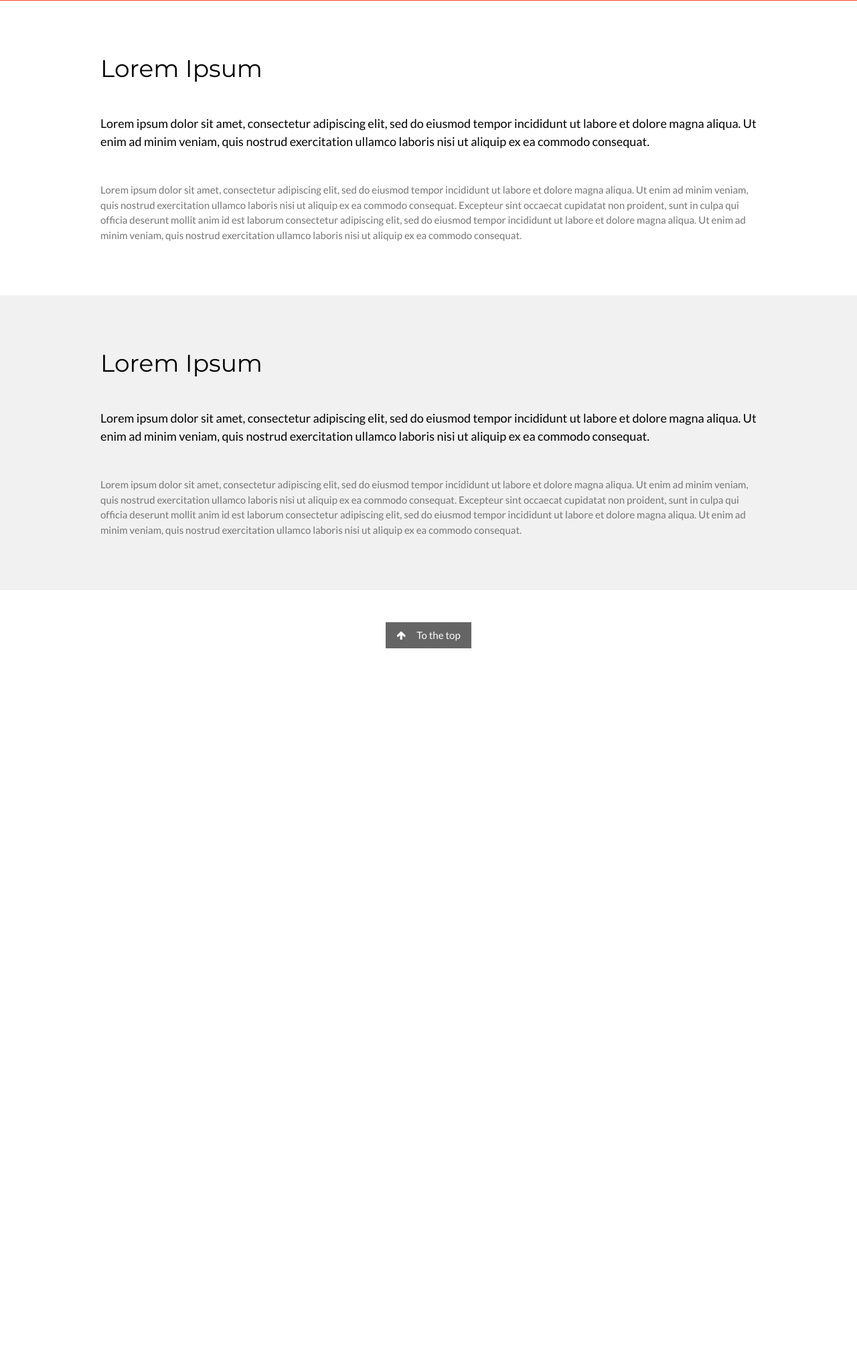
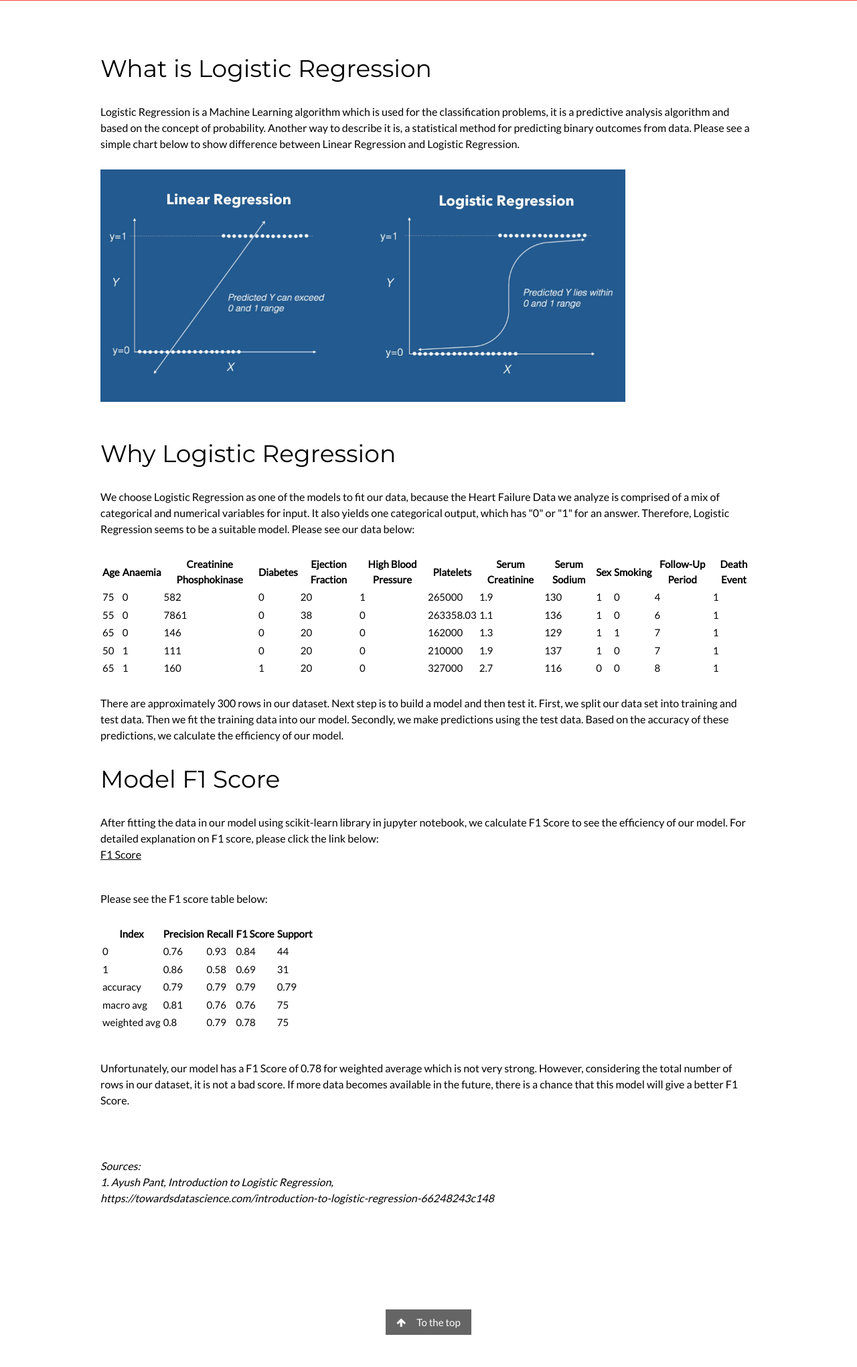
Before and after one commit to alexturkmen/Heart-Failure-Analysis, a Flask app: page /link1 in a window 1280 px wide. Shown: the part 323-2364 px from the top of the page at 67% size. Before the commit the page ends 1291 px from the top, so only its background shows below. Run offline with Flask 2, Linux system fonts and the light colour scheme.

Commit message:
Changes made to update Logistic regression link.

```diff
--- /dev/null
+++ b/Data/Report.csv
@@ -0,0 +1,6 @@
+Index,precision,recall,f1-score,support
+0,0.76,0.93,0.84,44.0
+1,0.86,0.58,0.69,31.0
+accuracy,0.79,0.79,0.79,0.79
+macro avg,0.81,0.76,0.76,75.0
+weighted avg,0.8,0.79,0.78,75.0
--- a/app.py
+++ b/app.py
@@ -59,6 +59,49 @@ def link2():
 def viz():
     return render_template("viz.html")
 
+@app.route("/api/data")
+def dataoverall():
+
+    heart_df = pd.read_csv('./Data/heart_failure_clinical_records_dataset.csv')
+    new_list = []
+
+    for index, row in heart_df.head(5).iterrows():
+        new_dict = {}
+        new_dict['Age'] = row['age']
+        new_dict['Anaemia'] = row['anaemia']
+        new_dict['Creatinine_phosphokinase'] = row['creatinine_phosphokinase']
+        new_dict['Diabetes'] = row['diabetes']
+        new_dict['Ejection_fraction'] = row['ejection_fraction']
+        new_dict['High_blood_pressure'] = row['high_blood_pressure']
+        new_dict['Platelets'] = row['platelets']
+        new_dict['Serum_creatinine'] = row['serum_creatinine']
+        new_dict['Serum_sodium'] = row['serum_sodium']
+        new_dict['Sex'] = row['sex']
+        new_dict['Smoking'] = row['smoking']
+        new_dict['Time'] = row['time']
+        new_dict['Death_event'] = row['DEATH_EVENT']
+        new_list.append(new_dict)
+
+    return jsonify(new_list)
+
+@app.route("/api/f1score")
+def f1score():
+
+    report_df = pd.read_csv('./Data/Report.csv')
+    f1_list = []
+
+    for index, row in report_df.head(5).iterrows():
+        f1_dict = {}
+        f1_dict['Index'] = row['Index']
+        f1_dict['Precision'] = row['precision']
+        f1_dict['Recall'] = row['recall']
+        f1_dict['F1_score'] = row['f1-score']
+        f1_dict['Support'] = row['support']
+        f1_list.append(f1_dict)
+
+    return jsonify(f1_list)
+
+
 
 if __name__ == "__main__":
     app.run()
--- /dev/null
+++ b/static/js/app.js
@@ -0,0 +1,86 @@
+// Creating a function to create the heart failure table
+
+function buildtable1() {
+
+  /* data route */
+  let url1 = "/api/data";
+
+  var tbody1 = d3.select(".heart-table");
+
+  d3.json(url1).then(function(data) {
+
+    data.forEach((item) => {
+      let row = tbody1.append("tr")
+      let age = row.append("td")
+      let anaemia = row.append("td")
+      let creatinine_phosphokinase = row.append("td")
+      let diabetes = row.append("td")
+      let ejection_fraction = row.append("td")
+      let high_blood_pressure = row.append("td")
+      let platelets = row.append("td")
+      let serum_creatinine = row.append("td")
+      let serum_sodium = row.append("td")
+      let sex = row.append("td")
+      let smoking = row.append("td")
+      let time = row.append("td")
+      let death_event = row.append("td")
+
+      age.text(item.Age);
+      anaemia.text(item.Anaemia);
+      creatinine_phosphokinase.text(item.Creatinine_phosphokinase);
+      diabetes.text(item.Diabetes);
+      ejection_fraction.text(item.Ejection_fraction);
+      high_blood_pressure.text(item.High_blood_pressure);
+      platelets.text(item.Platelets);
+      serum_creatinine.text(item.Serum_creatinine);
+      serum_sodium.text(item.Serum_sodium);
+      sex.text(item.Sex);
+      smoking.text(item.Smoking);
+      time.text(item.Time);
+      death_event.text(item.Death_event);
+
+    })
+
+  })
+
+}
+
+buildtable1();
+
+
+
+
+// Creating a function to create the F1 Score table
+
+function buildtable2() {
+
+  /* data route */
+  let url2 = "/api/f1score";
+  console.log(url2)
+
+  var tbody2 = d3.select(".f1-table");
+
+  d3.json(url2).then(function(data) {
+
+    data.forEach((item) => {
+      let row = tbody2.append("tr")
+      let index = row.append("td")
+      let precision = row.append("td")
+      let recall = row.append("td")
+      let f1score = row.append("td")
+      let support = row.append("td")
+
+
+      index.text(item.Index);
+      precision.text(item.Precision);
+      recall.text(item.Recall);
+      f1score.text(item.F1_score);
+      support.text(item.Support);
+
+    })
+
+  })
+
+}
+
+buildtable2();
--- a/templates/link1.html
+++ b/templates/link1.html
@@ -97,59 +97,110 @@
       <p class="w3-xlarge">A ML Project by The Quad++</p>
     </header>
 
-    <!-- First Grid -->
+
+
+    <!-- Logistic Regression -->
     <div class="w3-row-padding w3-padding-64 w3-container">
       <div class="w3-content">
-        <div class="w3">
-          <h1>Lorem Ipsum</h1>
-          <h5 class="w3-padding-32">
-            Lorem ipsum dolor sit amet, consectetur adipiscing elit, sed do
-            eiusmod tempor incididunt ut labore et dolore magna aliqua. Ut enim
-            ad minim veniam, quis nostrud exercitation ullamco laboris nisi ut
-            aliquip ex ea commodo consequat.
-          </h5>
+        <div class="w3-col">
+          <h1>What is Logistic Regression</h1>
+          <h6 class="w3-padding-16">
+            Logistic Regression is a Machine Learning algorithm which is used for the classification problems,
+            it is a predictive analysis algorithm and based on the concept of probability. Another way to describe it is, a
+            statistical method for predicting binary outcomes from data.
+            Please see a simple chart below to show difference between Linear Regression and Logistic Regression.
+          </h6>
+          <img
+              src="/static/images/log_reg/log_reg1.jpeg"
+              alt="Ida"
+              style="width: 80%;padding-bottom: 40px"
+            />
 
-          <p class="w3-text-grey">
-            Lorem ipsum dolor sit amet, consectetur adipiscing elit, sed do
-            eiusmod tempor incididunt ut labore et dolore magna aliqua. Ut enim
-            ad minim veniam, quis nostrud exercitation ullamco laboris nisi ut
-            aliquip ex ea commodo consequat. Excepteur sint occaecat cupidatat
-            non proident, sunt in culpa qui officia deserunt mollit anim id est
-            laborum consectetur adipiscing elit, sed do eiusmod tempor
-            incididunt ut labore et dolore magna aliqua. Ut enim ad minim
-            veniam, quis nostrud exercitation ullamco laboris nisi ut aliquip ex
-            ea commodo consequat.
-          </p>
+          <h1>Why Logistic Regression</h1>
+          <h6 class="w3-padding-16">
+            We choose Logistic Regression as one of the models to fit our data, because the Heart Failure Data we analyze is comprised of a
+            mix of categorical and numerical variables for input. It also yields one categorical output, which has "0" or "1" for an answer.
+            Therefore, Logistic Regression seems to be a suitable model. Please see our data below:
+          </h6>
+
+          <div class="col-md-10">
+            <div id="table-area" class="">
+              <table id="heart-table" class="table table-striped">
+                <thead>
+                  <tr>
+                    <th class="table-head">Age</th>
+                    <th class="table-head">Anaemia</th>
+                    <th class="table-head">Creatinine Phosphokinase</th>
+                    <th class="table-head">Diabetes</th>
+                    <th class="table-head">Ejection Fraction</th>
+                    <th class="table-head">High Blood Pressure</th>
+                    <th class="table-head">Platelets</th>
+                    <th class="table-head">Serum Creatinine</th>
+                    <th class="table-head">Serum Sodium</th>
+                    <th class="table-head">Sex</th>
+                    <th class="table-head">Smoking</th>
+                    <th class="table-head">Follow-Up Period</th>
+                    <th class="table-head">Death Event</th>
+                  </tr>
+                </thead>
+                <tbody class="heart-table"></tbody>
+              </table>
+            </div>
+          </div>
+
+          <h6 class="w3-padding-16">
+            There are approximately 300 rows in our dataset. Next step is to build a model and then test it. First, we split our data set
+            into training and test data. Then we fit the training data into our model.
+            Secondly, we make predictions using the test data. Based on the accuracy of these predictions, we calculate the efficiency of
+            our model.
+          </h6>
+
+
+          <h1>Model F1 Score</h1>
+          <h6 class="w3-padding-16">
+            After fitting the data in our model using scikit-learn library in jupyter notebook, we calculate F1 Score to see
+            the efficiency of our model. For detailed explanation on F1 score, please click the link below: <br>
+            <a href="https://en.wikipedia.org/wiki/F-score">F1 Score</a>
+          </h6>
+
+          <h6 class="w3-padding-16">
+            Please see the F1 score table below:
+          </h6>
+
+          <div class="col-md-10">
+            <div id="table-area" class="">
+              <table id="f1-table" class="table table-striped">
+                <thead>
+                  <tr>
+                    <th class="table-head">Index</th>
+                    <th class="table-head">Precision</th>
+                    <th class="table-head">Recall</th>
+                    <th class="table-head">F1 Score</th>
+                    <th class="table-head">Support</th>
+                  </tr>
+                </thead>
+                <tbody class="f1-table"></tbody>
+              </table>
+            </div>
+          </div>
+
+          <h6 class="w3-padding-32">
+            Unfortunately, our model has a F1 Score of 0.78 for weighted average which is not very strong. However, considering
+            the total number of rows in our dataset, it is not a bad score. If more data becomes available in
+            the future, there is a chance that this model will give a better F1 Score.
+          </h6>
+
+          <h6 class="w3-padding-32" style="font-style:italic">
+            Sources: <br>
+            1. Ayush Pant, Introduction to Logistic Regression, <br>
+            https://towardsdatascience.com/introduction-to-logistic-regression-66248243c148
+          </h6>
+
+
         </div>
       </div>
     </div>
 
-    <!-- Second Grid -->
-    <div class="w3-row-padding w3-light-grey w3-padding-64 w3-container">
-      <div class="w3-content">
-        <div class="w3">
-          <h1>Lorem Ipsum</h1>
-          <h5 class="w3-padding-32">
-            Lorem ipsum dolor sit amet, consectetur adipiscing elit, sed do
-            eiusmod tempor incididunt ut labore et dolore magna aliqua. Ut enim
-            ad minim veniam, quis nostrud exercitation ullamco laboris nisi ut
-            aliquip ex ea commodo consequat.
-          </h5>
-
-          <p class="w3-text-grey">
-            Lorem ipsum dolor sit amet, consectetur adipiscing elit, sed do
-            eiusmod tempor incididunt ut labore et dolore magna aliqua. Ut enim
-            ad minim veniam, quis nostrud exercitation ullamco laboris nisi ut
-            aliquip ex ea commodo consequat. Excepteur sint occaecat cupidatat
-            non proident, sunt in culpa qui officia deserunt mollit anim id est
-            laborum consectetur adipiscing elit, sed do eiusmod tempor
-            incididunt ut labore et dolore magna aliqua. Ut enim ad minim
-            veniam, quis nostrud exercitation ullamco laboris nisi ut aliquip ex
-            ea commodo consequat.
-          </p>
-        </div>
-      </div>
-    </div>
 
     <!-- Footer -->
     <footer class="w3-container w3-padding-32 w3-center w3-opacity">
@@ -169,5 +220,12 @@
         }
       }
     </script>
+
+    <script src="https://d3js.org/d3.v6.min.js"></script>
+    <script src="{{ url_for('static', filename='js/app.js') }}"></script>
+
+
+
+
   </body>
 </html>
```
Also changed, not shown: static/images/log_reg/log_reg1.jpeg (added), 1 other file.
